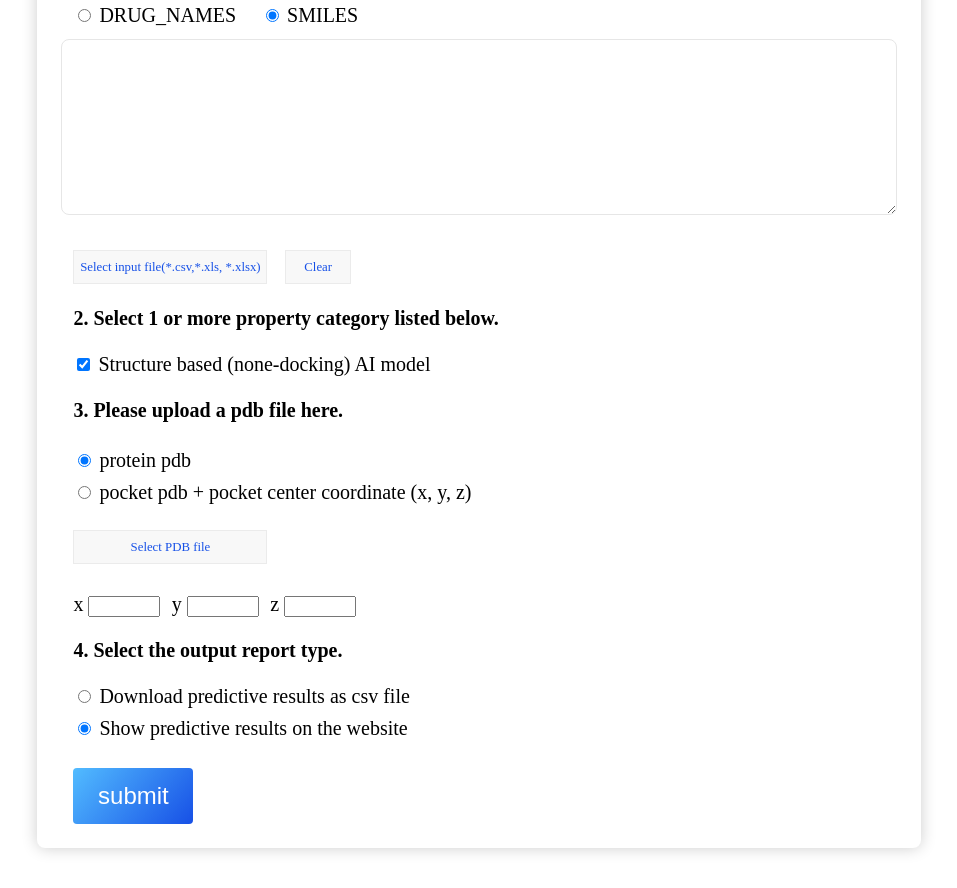
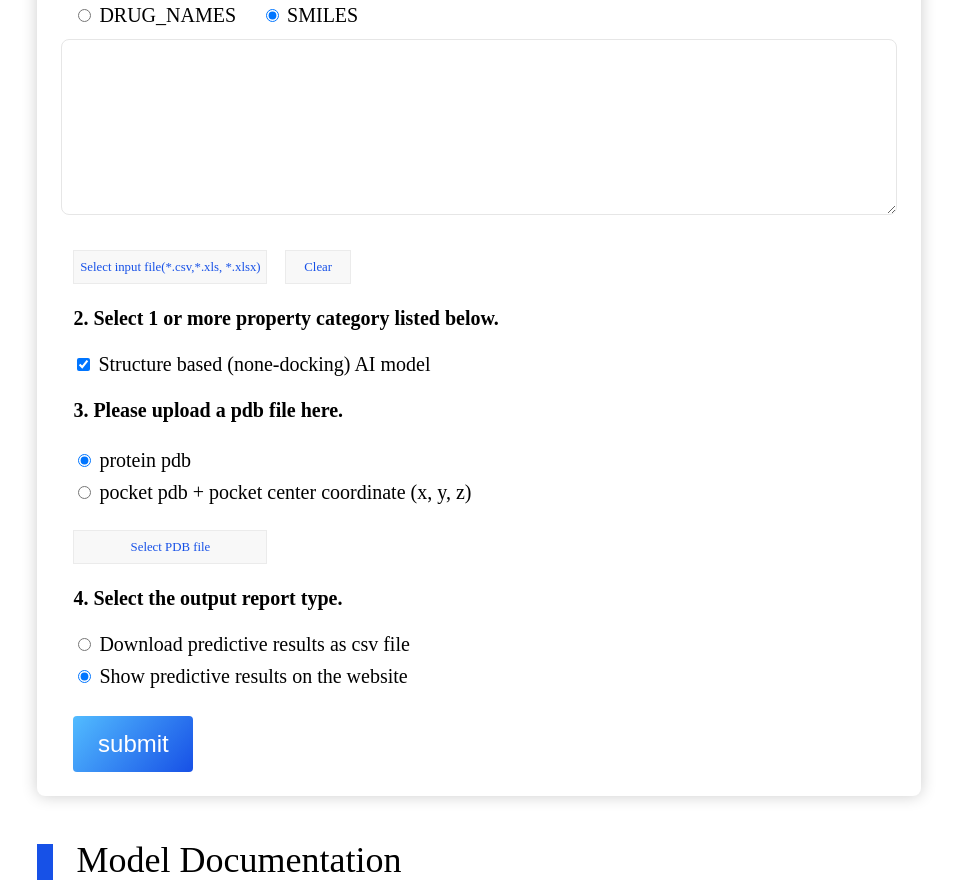
Before and after one commit to wxy0810500/deep_molecule_engine_client, a Django app: page /sbvs/ in a window 1280 px wide. Shown: the part 583-1471 px from the top of the page, without its empty margins (161-1118 px from the left). Run offline with Django 3.2, Linux system fonts and the light colour scheme; parts of the project's set-up code (start-up, migrations or seed data) failed here and were passed over.

Commit message:
增加点击事件，点击protein type时，隐藏坐标输入框；选择pocket type时，显示输入框

```diff
--- a/common_static/css/index.css
+++ b/common_static/css/index.css
@@ -172,7 +172,7 @@ textarea:focus {
     /*padding: 50px;*/
 }
 .intro h3
- {
+{
     margin-top: 5vh;
 }
 .intro h4 {
@@ -191,11 +191,13 @@ textarea:focus {
 .intro t1 {
     display: block;
 }
+
 .intro .title {
     font-size: 4.5vmin;
     position: relative;
     padding-left: 5vh;
 }
+
 .intro .title:before {
     content: '';
     position: absolute;
@@ -206,11 +208,11 @@ textarea:focus {
     background-color: #1751E7;
 }
 
-.pdbXYZ {
+#pdbXYZ {
     padding-left: 1vw;
 }
 
-.pdbXYZ input {
+#pdbXYZ input {
     width: 5vw;
     margin-right: 0.5vw;
 }
--- a/common_static/js/index.js
+++ b/common_static/js/index.js
@@ -1,3 +1,18 @@
+$(document).ready(function() {
+//protein pdb type, hidden pdbxyz
+    $("#id_pdbFileType_0").click(
+        function () {
+            $("#pdbXYZ").css("display", "none")
+        }
+    );
+
+    $("#id_pdbFileType_1").click(
+        function () {
+            $("#pdbXYZ").css("display", "block")
+        }
+    );
+})
+
 window.alert = function(content) {
 	// 做个弹窗元素
     const alertBox = document.createElement("alertBox");
@@ -60,16 +75,3 @@ function checkAllInput() {
     }
     return checkInputStringAndFile()
 }
-
-const ulElc = document.getElementById('id_pdbFileType_0')
-ulElc.onclick = function (event) {
-    const target = (event.target);
-    alert(target.innerHTML);
-        // alert($(this).text())
-}
-
-// $("id_pdbFileType").onclick = function (event) {
-//     const target = (event.target);
-//     alert(target.innerHTML);
-//         // alert($(this).text())
-// }
--- a/prediction/forms.py
+++ b/prediction/forms.py
@@ -15,9 +15,7 @@ class StructureModelInputForm(CommonInputForm):
                                            required=True,
                                            choices=structureModelChoices,
                                            initial=structureModelChoices[0])
-    pdbFileType = forms.ChoiceField(widget=forms.RadioSelect(attrs={
-                                        'onclick': "alert('foo !');",
-                                    }), label="", required=True,
+    pdbFileType = forms.ChoiceField(widget=forms.RadioSelect, label="", required=True,
                                     choices=[(PDB_FILE_TYPE_PROTEIN, "protein pdb"),
                                              (PDB_FILE_TYPE_POCKET, "pocket pdb + pocket center coordinate (x, y, z)")],
                                     initial=[PDB_FILE_TYPE_PROTEIN],)
--- a/templates/index.html
+++ b/templates/index.html
@@ -1,5 +1,5 @@
 {% extends "publicTopAndFooter.html" %}
-{% block custom-css-script %}
+{% block custom-head %}
 {% load static %}
 <link rel="stylesheet" type="text/css" href="{% static  "css/index.css" %} ">
 <link rel="stylesheet" type="text/css" href="{% static  "css/alert.css" %} ">
@@ -36,7 +36,7 @@ Each query can handle 100 compounds at most.</p>
                     {{ inputForm.uploadPDBFile }}
                     <div class="upload" id="pdbFileName">Select PDB file</div>
                 </div>
-                <div class="pdbXYZ" style="display: block">
+                <div id="pdbXYZ" style="display: none">
                     <a>x</a>
                     {{ inputForm.cx }}
                     <a>y</a>
--- a/templates/publicTopAndFooter.html
+++ b/templates/publicTopAndFooter.html
@@ -12,7 +12,7 @@
 
     <link rel="stylesheet" type="text/css" href="{% static  "css/public.css" %} ">
     <script src="{% static 'js/jquery-3.5.1.min.js' %}"></script>
-    {% block custom-css-script %}
+    {% block custom-head %}
     {% endblock %}
 </head>
 <body>
--- a/templates/resultPublic.html
+++ b/templates/resultPublic.html
@@ -1,5 +1,5 @@
 {% extends 'publicTopAndFooter.html' %}
-{% block custom-css-script %}
+{% block custom-head %}
     {% load static %}
     <link rel="stylesheet" type="text/css" href="{% static  "css/result.css" %} ">
     <link rel="stylesheet" type="text/css" href="{% static  "css/blueTable.css" %} ">
```
